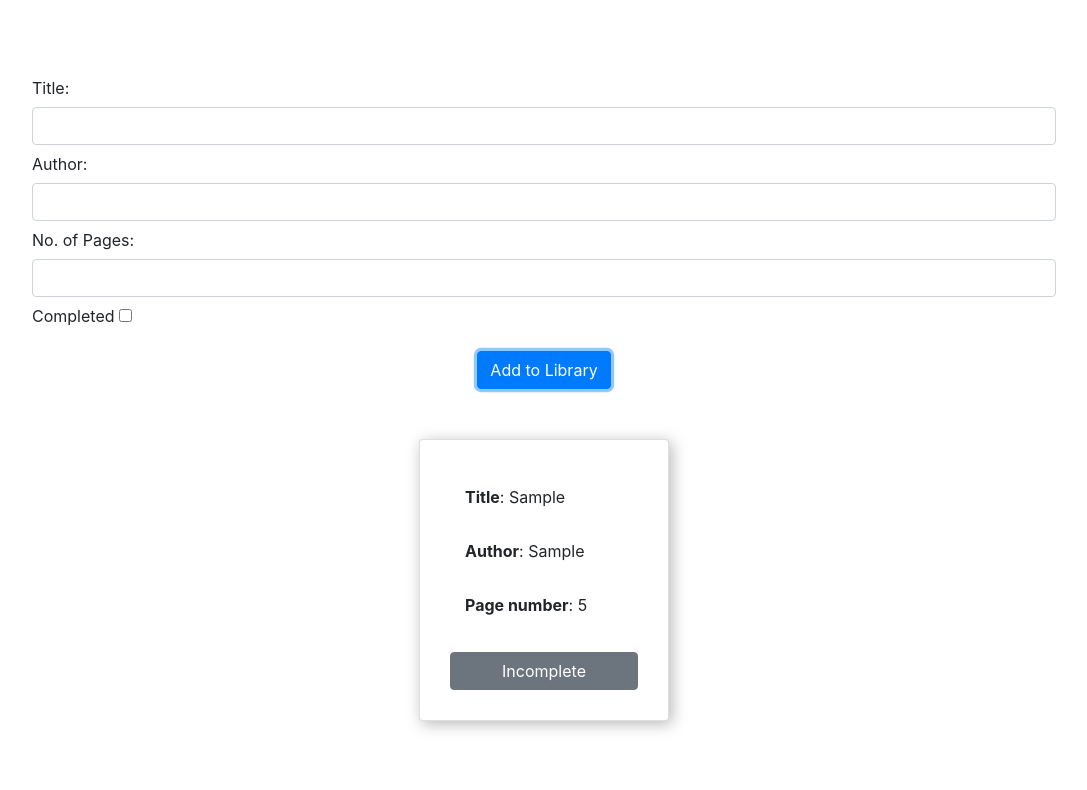
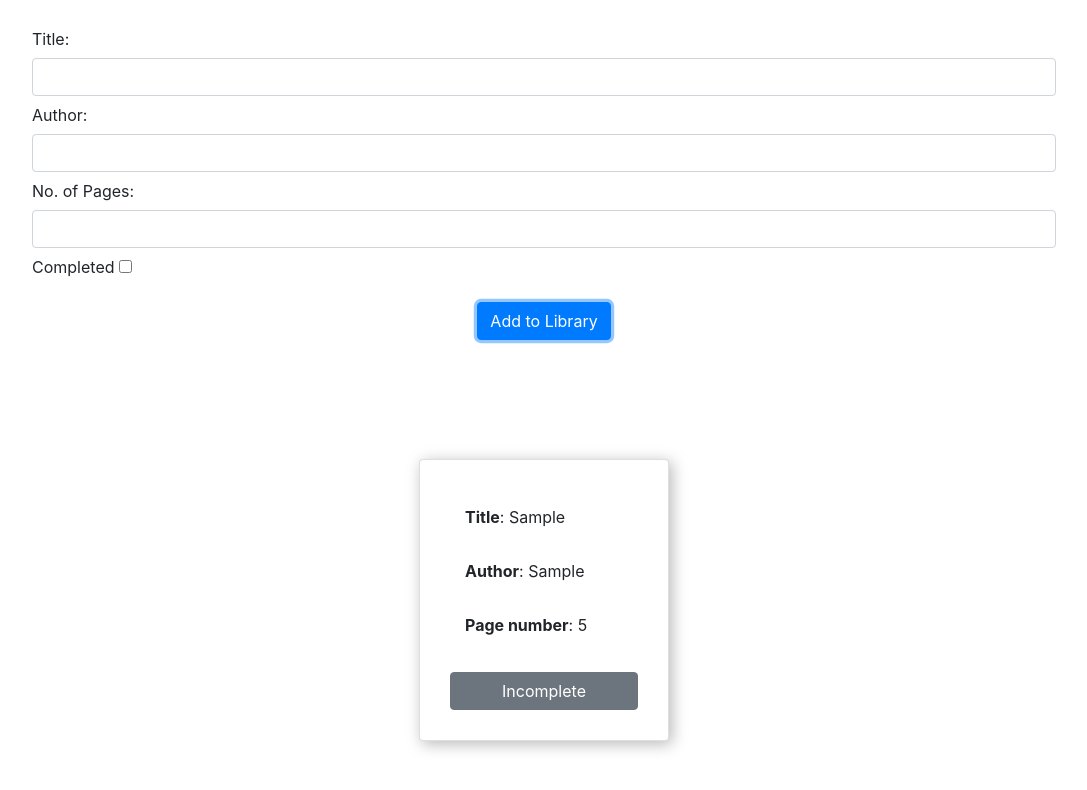
Before and after one commit to AlexWardill/op_ibrary, a plain HTML site: page home.html in a window 1280 px wide. Both pictures are taken after typing "Sample", "Sample", "5" into the empty fields and a click on the button "Add to Library". Shown: the whole page, without its empty margins (96-1183 px from the left). Drawn offline with nearby package versions, Linux system fonts and the light colour scheme.

Commit message:
Made body display: grid

```diff
--- a/home.html
+++ b/home.html
@@ -9,6 +9,8 @@
     <title>Library</title>
 </head>
 <body>
+    <section class="section" id="form-container">
+
         <form id="form" onsubmit="return false">
             <div class="form-group">
               <label for="title" class="col-form-label">Title:</label>
@@ -27,8 +29,11 @@
         <div id="btn-wrapper">
             <button class="btn btn-primary" id="submit-btn" type="submit" form="form">Add to Library</button>
         </div>
+    </section>
 
+    <section class="section" id="library-container">
         <div id="library"></div>
+    </section>
 
 
 
--- a/styles.css
+++ b/styles.css
@@ -8,12 +8,32 @@ body {
     width: 100%;
     height: 100%;
 
+    display: grid;
+    grid-template-columns: 1;
+    grid-template-rows: 1fr 1fr;
+}
+
+.section {
     display: flex;
     flex-direction: column;
     justify-content: center;
     align-items: center;
 }
 
+#form-container {
+    grid-column: auto;
+    grid-row: 1 / 2;
+}
+
+#library-container {
+    grid-column: auto;
+    grid-row: 2 / 3;
+
+}
+
+
+
+/* FORM */
 #form {
     width: 80%;
 }
@@ -22,17 +42,6 @@ body {
     margin-bottom: 40px;
 }
 
-
-.card {
-    box-shadow: 3px 3px 15px 0px rgba(165, 165, 165, 0.788);
-    padding: 30px;
-    width: 250px;
-    min-width: 250px;
-}
-
-.card div {
-    padding: 5px;
-}
 
 #library {
     display: flex;
@@ -51,6 +60,7 @@ form input:focus {
     font-size : 90%;
     vertical-align: center;
     float: right;
+    margin-right: 10px;
 }
 
 .col-form-label {
@@ -60,3 +70,16 @@ form input:focus {
 #checkbox-label {
     width: auto;
 }
+
+/* CARD */
+.card {
+    box-shadow: 3px 3px 15px 0px rgba(165, 165, 165, 0.788);
+    padding: 30px;
+    width: 250px;
+    min-width: 250px;
+}
+
+.card div {
+    padding: 5px;
+    box-sizing: border-box;
+}
```
Lines whose indentation alone changed are shown as unchanged.
